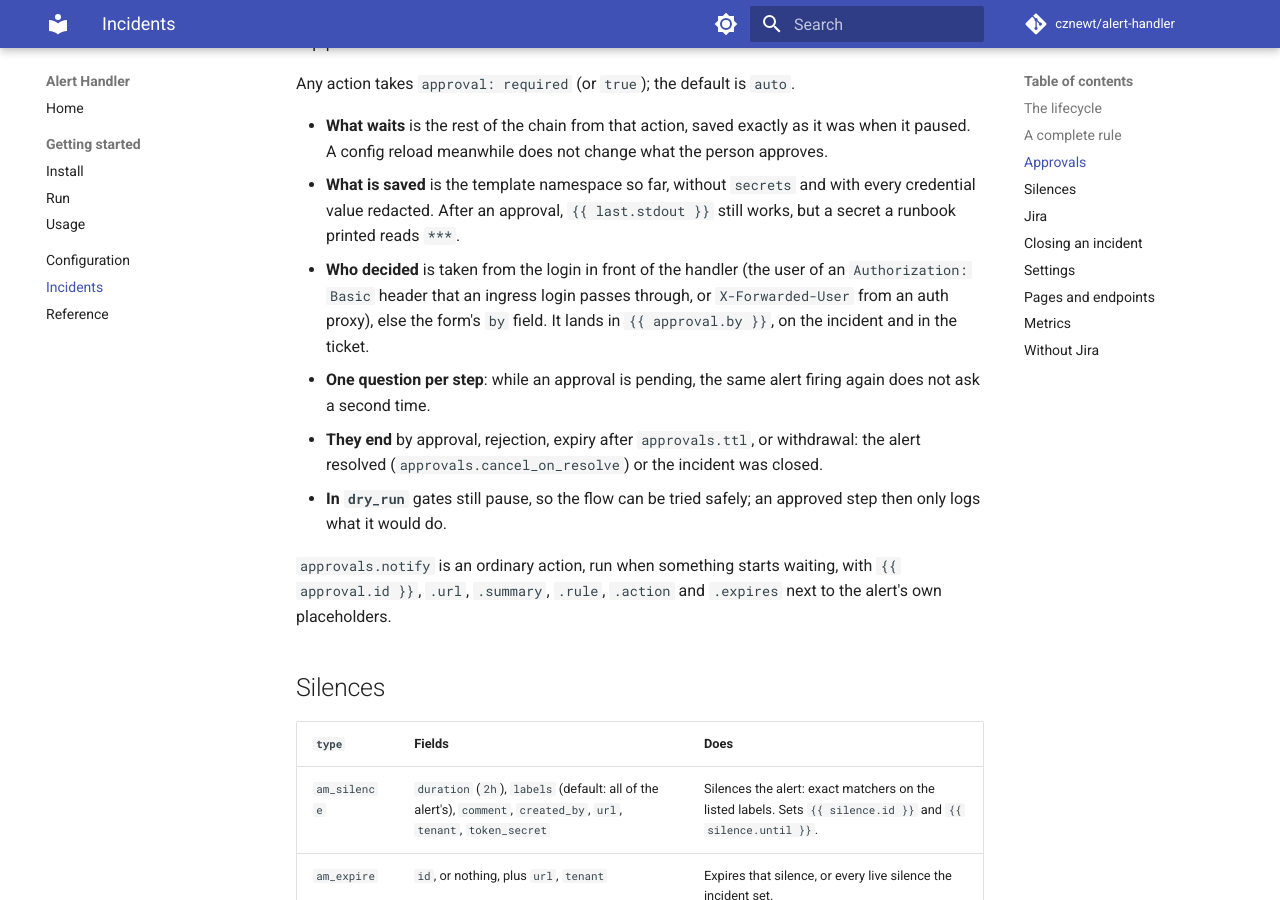
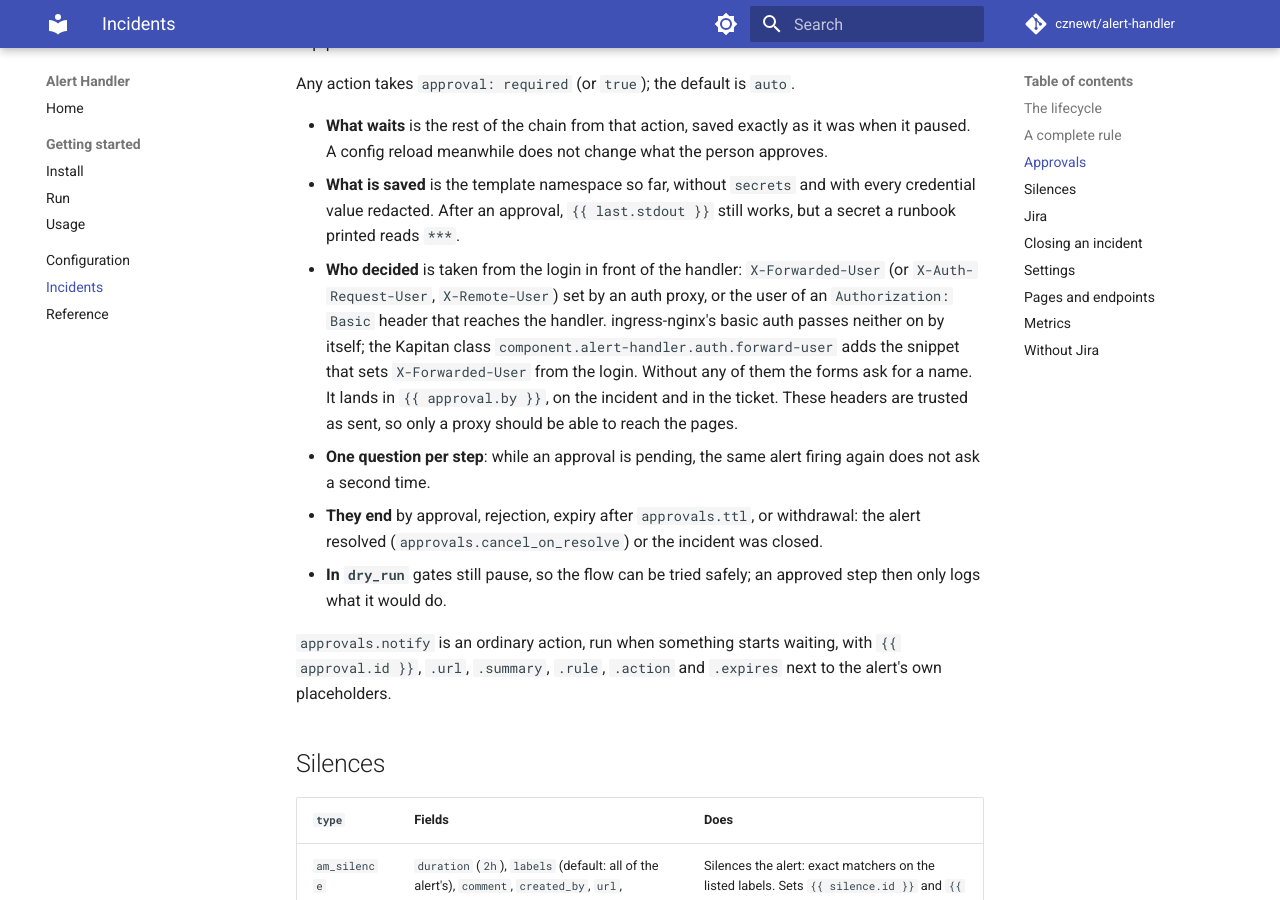
Before and after one commit to cznewt/alert-handler, an MkDocs documentation site: the page built from docs/incidents.md, in a window 1280 px wide and 900 px high, scrolled down 1979 px. Built offline with MkDocs 1.6.1 and Material for MkDocs 9.7.7, drawn with Linux system fonts in a browser that asks for light colours; comment, search, counter and statistics services are not loaded.

Commit message:
approvals: record who decided behind ingress-nginx basic auth (r7)
ingress-nginx's basic auth passes no user to the backend, so every decision
read 'anonymous'. New opt-in kapitan class component.alert-handler.auth.forward-user
sets X-Forwarded-User from the login; pages rendered without a known identity
ask for a name in their forms.

Co-Authored-By: Claude Opus 5 (1M context) <noreply@anthropic.com>

```diff
--- a/docs/incidents.md
+++ b/docs/incidents.md
@@ -97,10 +97,15 @@ Any action takes `approval: required` (or `true`); the default is `auto`.
 - **What is saved** is the template namespace so far, without `secrets` and
   with every credential value redacted. After an approval, `{{ last.stdout }}`
   still works, but a secret a runbook printed reads `***`.
-- **Who decided** is taken from the login in front of the handler (the user of
-  an `Authorization: Basic` header that an ingress login passes through, or
-  `X-Forwarded-User` from an auth proxy), else the form's `by` field. It lands
-  in `{{ approval.by }}`, on the incident and in the ticket.
+- **Who decided** is taken from the login in front of the handler:
+  `X-Forwarded-User` (or `X-Auth-Request-User`, `X-Remote-User`) set by an auth
+  proxy, or the user of an `Authorization: Basic` header that reaches the
+  handler. ingress-nginx's basic auth passes neither on by itself; the
+  Kapitan class `component.alert-handler.auth.forward-user` adds the snippet
+  that sets `X-Forwarded-User` from the login. Without any of them the forms
+  ask for a name. It lands in `{{ approval.by }}`, on the incident and in the
+  ticket. These headers are trusted as sent, so only a proxy should be able to
+  reach the pages.
 - **One question per step**: while an approval is pending, the same alert
   firing again does not ask a second time.
 - **They end** by approval, rejection, expiry after `approvals.ttl`, or
```
Also changed, not shown: 7 other files.
